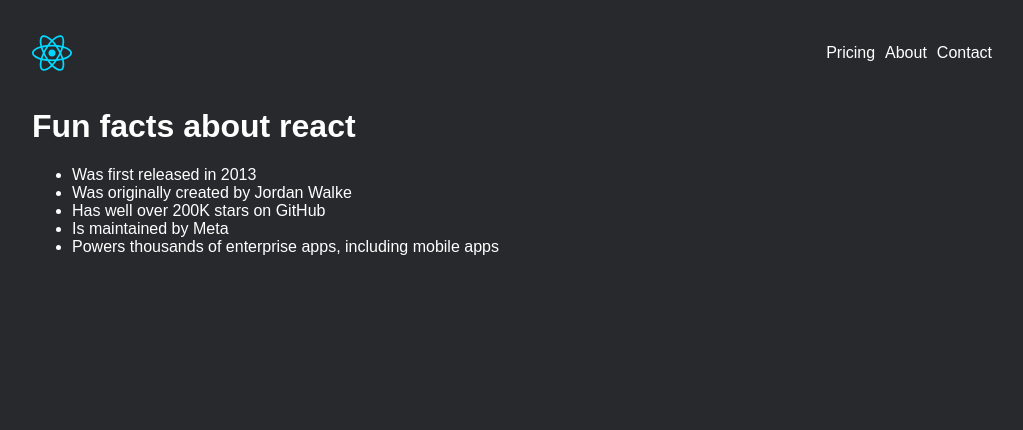
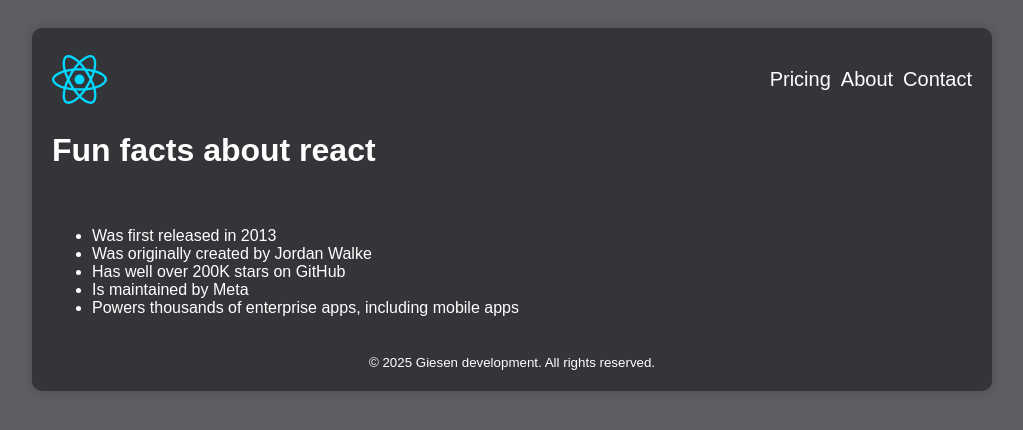
Before and after one commit to MaximilianGiesen/hello-react, a React (Vite) app in the folder hello react/: page / in a window 1280 px wide. Shown: the top 430 px of the page, without its empty margins (128-1151 px from the left). Built offline with nearby package versions, Linux system fonts and the light colour scheme.

Commit message:
added some styling

```diff
--- /dev/null
+++ b/hello react/src/components/footer.jsx
@@ -0,0 +1,9 @@
+import React from 'react'
+
+export default function Footer() {
+    return (
+        <footer>
+            <small>© 2025 Giesen development. All rights reserved.</small>
+        </footer>
+    )
+}
--- a/hello react/src/components/header.jsx
+++ b/hello react/src/components/header.jsx
@@ -4,7 +4,7 @@
     return (
         <>
             <header>
-                <img src={new URL('../assets/react.svg', import.meta.url).href} alt="logo" width={40}/>
+                <div className="navbar"><img src={new URL('../assets/react.svg', import.meta.url).href} alt="logo" className="logo"/>
                     <nav>
                         <ul className="nav-links">
                             <li>Pricing</li>
@@ -12,8 +12,9 @@
                             <li>Contact</li>
                         </ul>
                     </nav>
+                </div>
+                <h1>Fun facts about react</h1>
             </header>
-            <h1>Fun facts about react</h1>
         </>
     )
 }
--- a/hello react/src/components/list.jsx
+++ b/hello react/src/components/list.jsx
@@ -3,6 +3,7 @@
 export default function List() {
     return (
         <>
+            <main>
                 <ul>
                     <li>Was first released in 2013</li>
                     <li>Was originally created by Jordan Walke</li>
@@ -10,6 +11,7 @@
                     <li>Is maintained by Meta</li>
                     <li>Powers thousands of enterprise apps, including mobile apps</li>
                 </ul>
+            </main>
         </>
     )
 }
--- a/hello react/src/index.css
+++ b/hello react/src/index.css
@@ -1,26 +1,43 @@
 body {
     padding: 20px;
     font-family: Arial, Helvetica, sans-serif;
-    background: #27292c;
+    background: #5c5e62;
     color: white;
 }
 
 #root {
     max-width: 960px;
     margin: 0 auto;
-}
-
-h1 {
-    margin-top: 30px;
+    background: #333538;
+    border-radius: 10px;
+    box-shadow: 0 0 10px rgba(0, 0, 0, 0.2);
 }
 
 header {
+    padding: 20px;
+}
+
+.navbar {
     display: flex;
     justify-content: space-between;
+}
+
+main {
+    padding: 0 20px 0 20px;
 }
 
 .nav-links {
     list-style: none;
     display: flex;
     gap: 10px;
+    font-size: 1.25em;
 }
+
+.logo {
+    width: 55px;
+}
+
+footer  {
+    padding: 20px;
+    text-align: center;
+}
--- a/hello react/src/main.jsx
+++ b/hello react/src/main.jsx
@@ -1,11 +1,13 @@
 import { createRoot } from 'react-dom/client'
 import  Header from './components/header.jsx'
 import  List from './components/list.jsx'
+import  Footer from './components/footer.jsx'
 import './index.css'
 
 createRoot(document.getElementById('root')).render(
     <>
         <Header />
         <List />
+        <Footer />
     </>
 )
```
Lines whose indentation alone changed are shown as unchanged.
